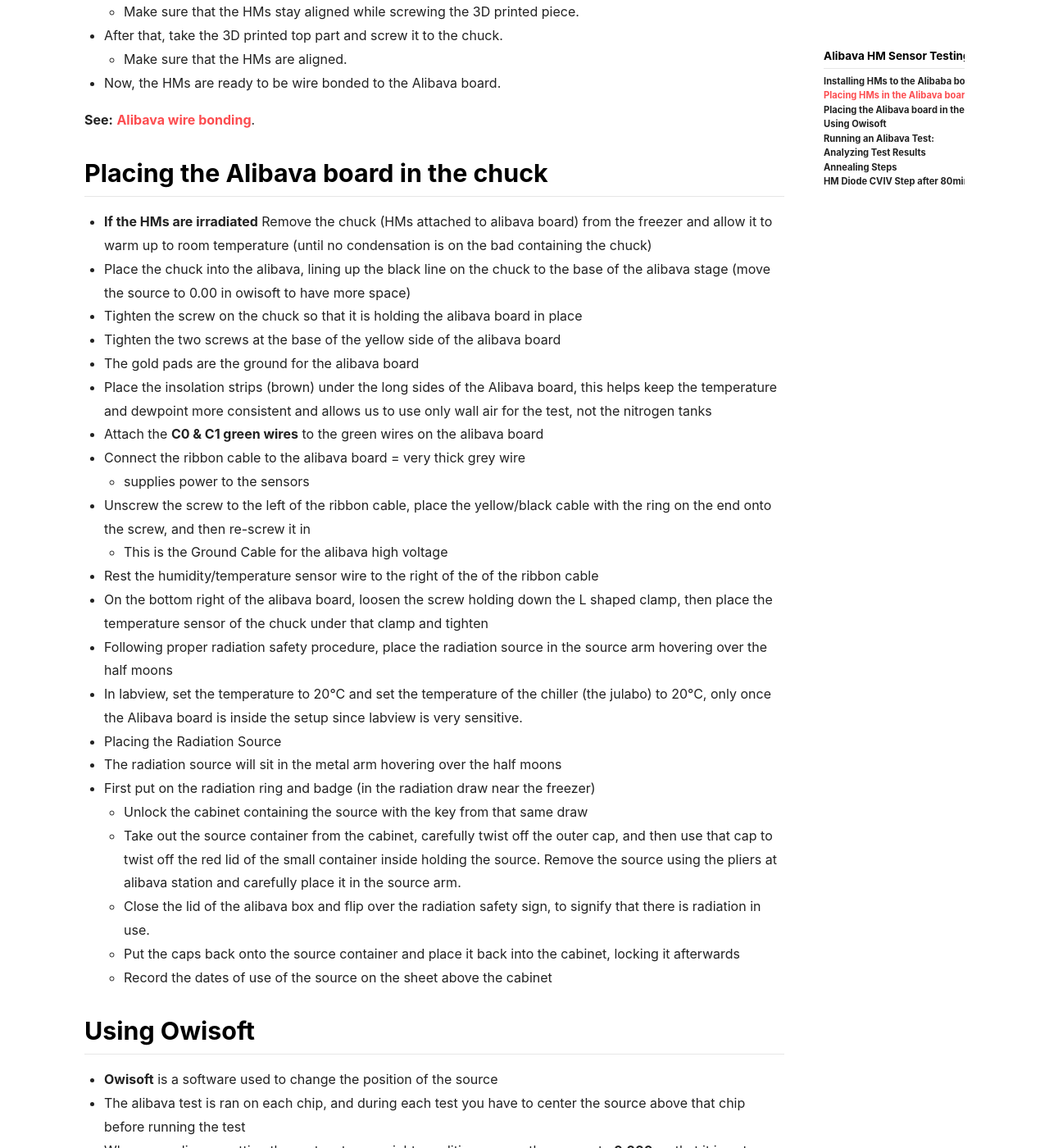
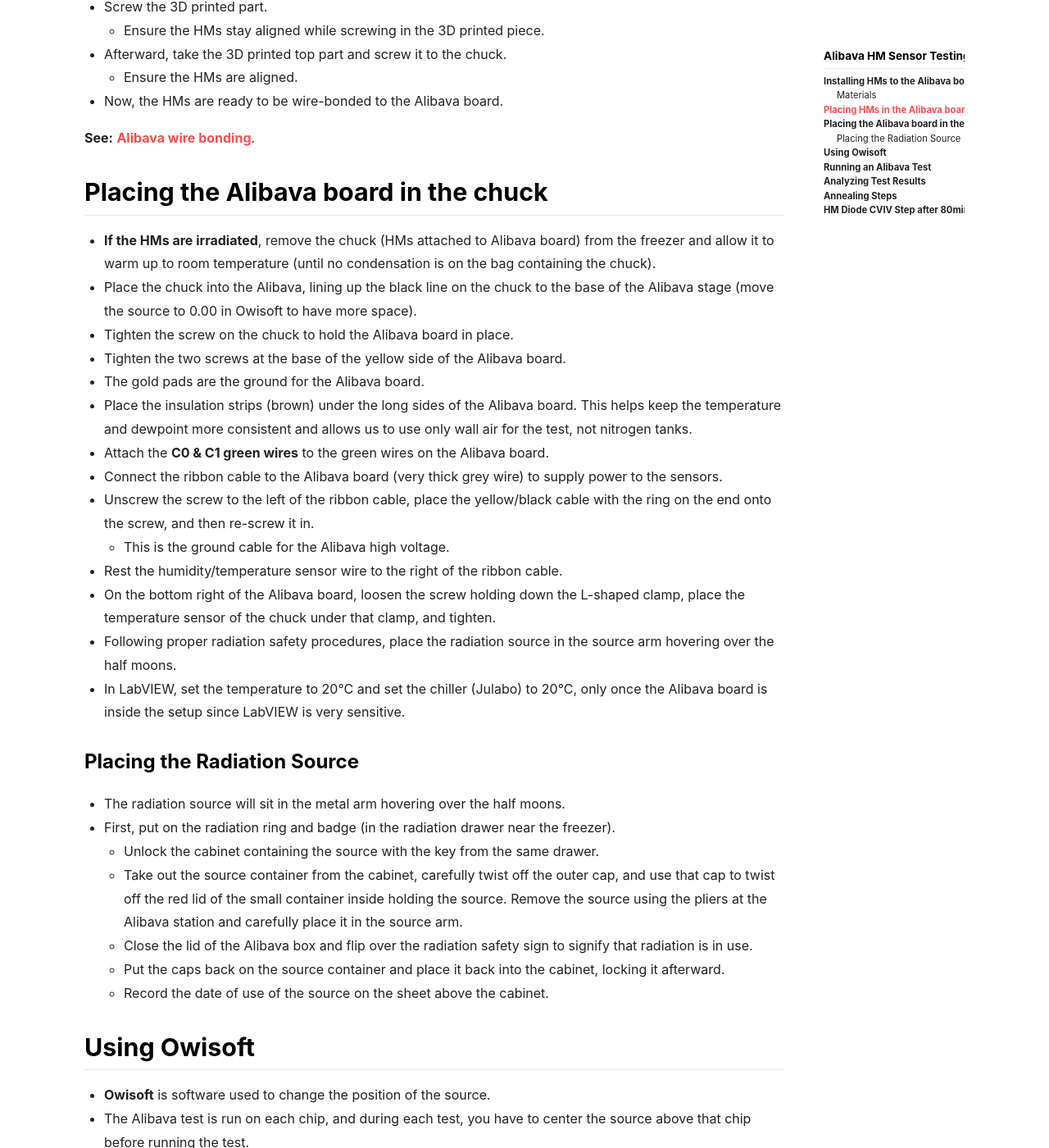
Before and after one commit to brownhep/brownhep.github.io, a Jekyll site: the page built from labguides/_posts/2023-10-13-Alibava_HM_Testing.md, in a window 1280 px wide and 1400 px high, scrolled down 1385 px. Shown: the whole window at 82% size. Built offline with Jekyll 4.4.1, drawn with Linux system fonts in a browser that asks for light colours; nearby versions of some CDN libraries; some of the changed text lies outside the part shown.

Commit message:
Fixing layouts + grammar

````diff
--- a/assembly.html
+++ b/assembly.html
@@ -5,7 +5,7 @@
 
 <div class="Include posts">
     <section class="my-5">
-      {%- include article-list.html articles=site.categories.assemblyfiles type='item'
+      {%- include article-list.html articles=site.categories.assemblyfiles type='grid'
       show_readmore='true' show_cover='true' cover_size='sm'
       show_excerpt='true' show_info='true' -%}
     </section>
--- a/index.html
+++ b/index.html
@@ -5,7 +5,7 @@
 
 <div class="Include posts">
   <section class="my-5">
-    {%- include article-list.html articles=site.categories.labguides type='item'
+    {%- include article-list.html articles=site.categories.labguides type='grid'
     show_readmore='true' show_cover='true' cover_size='sm'
     show_excerpt='true' show_info='true' -%}
   </section>
--- a/labguides/_posts/2023-10-13-Alibava_HM_Testing.md
+++ b/labguides/_posts/2023-10-13-Alibava_HM_Testing.md
@@ -6,117 +6,111 @@
 
 # Alibava HM Sensor Testing
 
-For our irradiation study, two HM diode chips `(C0 and C1)`{:.info} are irradiated and tested using the alibava set-up in lab 550, which performs a series of tests from `-300V to -900V at 100 volt intervals`{:.warning}. Extra tests are run at voltages `-600V and -800V`{:.warning}. We do not want the voltage to exceed compliance for the half moons before the 800V mark is reached.
+For our irradiation study, two HM diode chips `(C0 and C1)`{:.info} are irradiated and tested using the Alibava set-up in lab 550, which performs a series of tests from `-300V to -900V at 100 volt intervals`{:.warning}. Extra tests are run at voltages `-600V and -800V`{:.warning}. We do not want the voltage to exceed compliance for the half moons before the 800V mark is reached.
 
 ----
 
-Pre irradiation = CVIV for diodes, CVIV for strip sensor, and strip tests @20°C
+**Pre-irradiation:** CVIV for diodes, CVIV for strip sensor, and strip tests @20°C
 {:.info}
 
- Post Irradiation: 5 step annealing process
+**Post-irradiation:** 5-step annealing process
 {:.info}
 
+## Installing HMs to the Alibava board
 
-## Installing HMs to the Alibaba board
-
-**Materials**
-* Small flat head screwdriver
+### Materials
+* Small flathead screwdriver
 * 3D printed brackets
 * Ceramic plate
 * Left and right HV (high voltage) PCBs with cables installed
 * Gloves
 * 4 3M screws
 
-* Take the sensors out of the fridge
-
+* Take the sensors out of the fridge.
 
 ## Placing HMs in the Alibava board
 
-* **If the HMs are irradiated** Allow the HMs to warm up to room temperature (around ~25C).
-* **If the HMs are not irradiated** Take the selected HMs from the dry box.
-* Place the ceramic plate in the Alibava ckuck.
+* **If the HMs are irradiated**, allow the HMs to warm up to room temperature (~25°C).
+* **If the HMs are not irradiated**, take the selected HMs from the dry box.
+* Place the ceramic plate in the Alibava chuck.
 * Place the **HV PCBs** in the Alibava chuck.
-* Insert the 3M screws to the 3D printed pieces and put them aside.
+* Insert the 3M screws into the 3D printed pieces and set them aside.
 * Carefully take the HMs from their bags and place them on the ceramic plate.
-* Line the HMs with the fanboard of the Alibava board.
+* Align the HMs with the fanboard of the Alibava board.
 * Carefully place the 3D printed bottom bracket with screws.
 * Screw the 3D printed part.
-    * Make sure that the HMs stay aligned while screwing the 3D printed piece.
-* After that, take the 3D printed top part and screw it to the chuck.
-    * Make sure that the HMs are aligned.
-* Now, the HMs are ready to be wire bonded to the Alibava board.
+    * Ensure the HMs stay aligned while screwing in the 3D printed piece.
+* Afterward, take the 3D printed top part and screw it to the chuck.
+    * Ensure the HMs are aligned.
+* Now, the HMs are ready to be wire-bonded to the Alibava board.
 
 **See:** [Alibava wire bonding](https://brownhep.github.io/2023/10/21/Wire_Bonding_HM.html).
 
-
 ## Placing the Alibava board in the chuck
 
-* **If the HMs are irradiated** Remove the chuck (HMs attached to alibava board) from the freezer and allow it to warm up to room temperature (until no condensation is on the bad containing the chuck)
-* Place the chuck into the alibava, lining up the black line on the chuck to the base of the alibava stage (move the source to 0.00 in owisoft to have more space)
-* Tighten the screw on the chuck so that it is holding the alibava board in place
-* Tighten the two screws at the base of the yellow side of the alibava board
-* The gold pads are the ground for the alibava board
-* Place the insolation strips (brown) under the long sides of the Alibava board, this helps keep the temperature and dewpoint more consistent and allows us to use only wall air for the test, not the nitrogen tanks
-* Attach the **C0 & C1 green wires** to the green wires on the alibava board
-* Connect the ribbon cable to the alibava board = very thick grey wire
-    * supplies power to the sensors
-* Unscrew the screw to the left of the ribbon cable, place the yellow/black cable with the ring on the end onto the screw, and then re-screw it in
-    * This is the Ground Cable for the alibava high voltage
-* Rest the humidity/temperature sensor wire to the right of the of the ribbon cable
-* On the bottom right of the alibava board, loosen the screw holding down the L shaped clamp, then place the temperature sensor of the chuck under that clamp and tighten
-* Following proper radiation safety procedure, place the radiation source in the source arm hovering over the half moons
-* In labview, set the temperature to 20°C and set the temperature of the chiller (the julabo) to 20°C, only once the Alibava board is inside the setup since labview is very sensitive.
-* Placing the Radiation Source
-* The radiation source will sit in the metal arm hovering over the half moons
-* First put on the radiation ring and badge (in the radiation draw near the freezer)
-    * Unlock the cabinet containing the source with the key from that same draw
-    * Take out the source container from the cabinet, carefully twist off the outer cap, and then use that cap to twist off the red lid of the small container inside holding the source. Remove the source using the pliers at alibava station and carefully place it in the source arm.
-    * Close the lid of the alibava box and flip over the radiation safety sign, to signify that there is radiation in use.
-    * Put the caps back onto the source container and place it back into the cabinet, locking it afterwards
-    * Record the dates of use of the source on the sheet above the cabinet
+* **If the HMs are irradiated**, remove the chuck (HMs attached to Alibava board) from the freezer and allow it to warm up to room temperature (until no condensation is on the bag containing the chuck).
+* Place the chuck into the Alibava, lining up the black line on the chuck to the base of the Alibava stage (move the source to 0.00 in Owisoft to have more space).
+* Tighten the screw on the chuck to hold the Alibava board in place.
+* Tighten the two screws at the base of the yellow side of the Alibava board.
+* The gold pads are the ground for the Alibava board.
+* Place the insulation strips (brown) under the long sides of the Alibava board. This helps keep the temperature and dewpoint more consistent and allows us to use only wall air for the test, not nitrogen tanks.
+* Attach the **C0 & C1 green wires** to the green wires on the Alibava board.
+* Connect the ribbon cable to the Alibava board (very thick grey wire) to supply power to the sensors.
+* Unscrew the screw to the left of the ribbon cable, place the yellow/black cable with the ring on the end onto the screw, and then re-screw it in.
+    * This is the ground cable for the Alibava high voltage.
+* Rest the humidity/temperature sensor wire to the right of the ribbon cable.
+* On the bottom right of the Alibava board, loosen the screw holding down the L-shaped clamp, place the temperature sensor of the chuck under that clamp, and tighten.
+* Following proper radiation safety procedures, place the radiation source in the source arm hovering over the half moons.
+* In LabVIEW, set the temperature to 20°C and set the chiller (Julabo) to 20°C, only once the Alibava board is inside the setup since LabVIEW is very sensitive.
 
+### Placing the Radiation Source
+* The radiation source will sit in the metal arm hovering over the half moons.
+* First, put on the radiation ring and badge (in the radiation drawer near the freezer).
+    * Unlock the cabinet containing the source with the key from the same drawer.
+    * Take out the source container from the cabinet, carefully twist off the outer cap, and use that cap to twist off the red lid of the small container inside holding the source. Remove the source using the pliers at the Alibava station and carefully place it in the source arm.
+    * Close the lid of the Alibava box and flip over the radiation safety sign to signify that radiation is in use.
+    * Put the caps back on the source container and place it back into the cabinet, locking it afterward.
+    * Record the date of use of the source on the sheet above the cabinet.
 
 ## Using Owisoft
 
-* **Owisoft** is a software used to change the position of the source
-* The alibava test is ran on each chip, and during each test you have to center the source above that chip before running the test
-* When annealing or setting the system to overnight conditions, move the source to **0.000** so that it is not sitting over either chip.
-* The starting position, 0.000 is to the right of C1
-    * When positioning the source arm, since C1 is closer to zero, C1 is usually between **8.000-13.000**, while C0 is usually between **17.000 - 24.000**.
-* To check the location of the source relative to the center of the chip being tested, you can do a practice run in Local mode on the brown keithley:
-    * Brown Keithly = bias voltage
-    * Put in local, hit the operate button, and use the dial to hover over the tenths place of the voltage
-    * Hit the menu button, scroll to factory initiator, hit enter, hit the operate, select autorange
-    * Manually increase the voltage to roughly **-400V to -500V**, and then hit the run button in the Alibava GUI
-        * Increasing to -500V will produce a clearer peak and can help you better determine the location of the source
-        * One strip = roughly 0.1mm, moving 1mm = moving ~7-10 strips
+* **Owisoft** is software used to change the position of the source.
+* The Alibava test is run on each chip, and during each test, you have to center the source above that chip before running the test.
+* When annealing or setting the system to overnight conditions, move the source to **0.000** so it is not sitting over either chip.
+    * The starting position, 0.000, is to the right of C1.
+    * C1 is usually between **8.000-13.000**, while C0 is usually between **17.000-24.000**.
+* To check the location of the source relative to the center of the chip being tested, you can do a practice run in Local mode on the brown Keithley:
+    * **Brown Keithley**: Bias voltage.
+    * Set to local, hit the operate button, and use the dial to hover over the tenths place of the voltage.
+    * Hit the menu button, scroll to factory initiator, hit enter, hit operate, select autorange.
+    * Manually increase the voltage to roughly **-400V to -500V**, and then hit the run button in the Alibava GUI.
+        * Increasing to -500V will produce a clearer peak and help better determine the location of the source.
+        * One strip = roughly 0.1mm, moving 1mm = moving ~7-10 strips.
 
+## Running an Alibava Test
 
-## Running an Alibava Test:
+* Move the IV cable to the chip you want to run in the Alibava setup (located in the second compartment of the setup).
+* Plug in the power cable to the Alibava.
+* Turn on the power supply by entering **F10** and flipping up the switch so that the red light turns on and ramps up to 900V.
+    * Only needs to be on when running tests. For everything else, turn off with **F11** and flip the switch down.
+* **If the HMs are irradiated**, set the LabVIEW temp to -15°C, turn on the chiller and set it to -18°C, and turn on the wall air, setting its pressure to roughly 15/20psi.
+    * Let the temperature of the chuck reach -15°C, and make sure the dew point is at least 1.2°C lower than the chuck temperature. Ideally, the dew point should sit around -18°C.
+* **If the HMs are not irradiated**, for calibrating the Alibava with unirradiated sensors, set the chiller to 15°C and LabVIEW to 20°C, with the Peltiers set to heating.
+* In Owisoft, set the radiation source location to be centered over the chip being tested.
+* Open **Alibava GUI**.
+    * Hit file, open, and select the irradiation study file.
+* Open **PuTTY** and log into your Brux account.
+    * **Brux** communicates with the **Alibava GUI**, telling it which chip is being tested, where to save the information, the run parameters, and when to start the run.
 
-* Move the IV cable to the chip you want to run in the alibava set up (Located in the second compartment of the setup)
-* Plug in the power cable to the Alibava
-* Turn on the power supply by entering F10* and flipping up the switch so that the red light turns on and ramps up to 900V
-    * only needs to be on when running tests, for everything else can turn off = F11* & flip the switch down
-* **If the HMs are irradiated** Set the Labview temp to -15°C, turn on the chiller and set it to -18°C, and turn on the wall air and set its pressure to roughly 15/20psi
-    * Let the temperature of the chuck reach -15°C and make sure the dew point is at least 1.2°C lower than the chuck temperature. Ideally you want the dew point to sit around -18°C
-* **If the HMs are not irradiated** For calibrating the alibava with unirrad sensors, set chiller to 15C and labview to 20C with the peltiers set to heating
-* In Owisoft, set the radiation source location to be centered over the chip being tested
-* Open **Alibava GUI**
-    * Hit file, open, select the irradiation study file
-* Open **PuTTY** and log into your Brux account
-    * **Brux** communicates to the **Alibava GUI**, telling it which chip is being tested, where to save the information, the run parameters, and when to start the run
-    * Programming steps:
-        ```bash
+        ```java
         cd Alibava
         cd Soap
         nano SOAP_HVScan_HiStatCal.py
-        ```java
+        ```
         * To find the Run name: `crtl + W`, search for `file_name`
             * Change the name of the file for this specific test/chip/date
         * To save: `crtl + o` , `enter`
         * To exit: `crtl + x`
-        ```
 
         ```java
         unset PYTHONHOME
````
Also changed, not shown: _data/navigation.yml (+4 -4 lines), labguides/_posts/2023-10-21-CVIV_Testing.md (+95 -196 lines), labguides/_posts/2023-10-21-Dispensing_robot.md (deleted, +0 -123 lines), labguides/_posts/2023-10-21-Smartscope.md (deleted, +0 -20 lines), labguides/_posts/2023-10-21-Smartscope_Visualization_inspection.md (+13 -11 lines).
